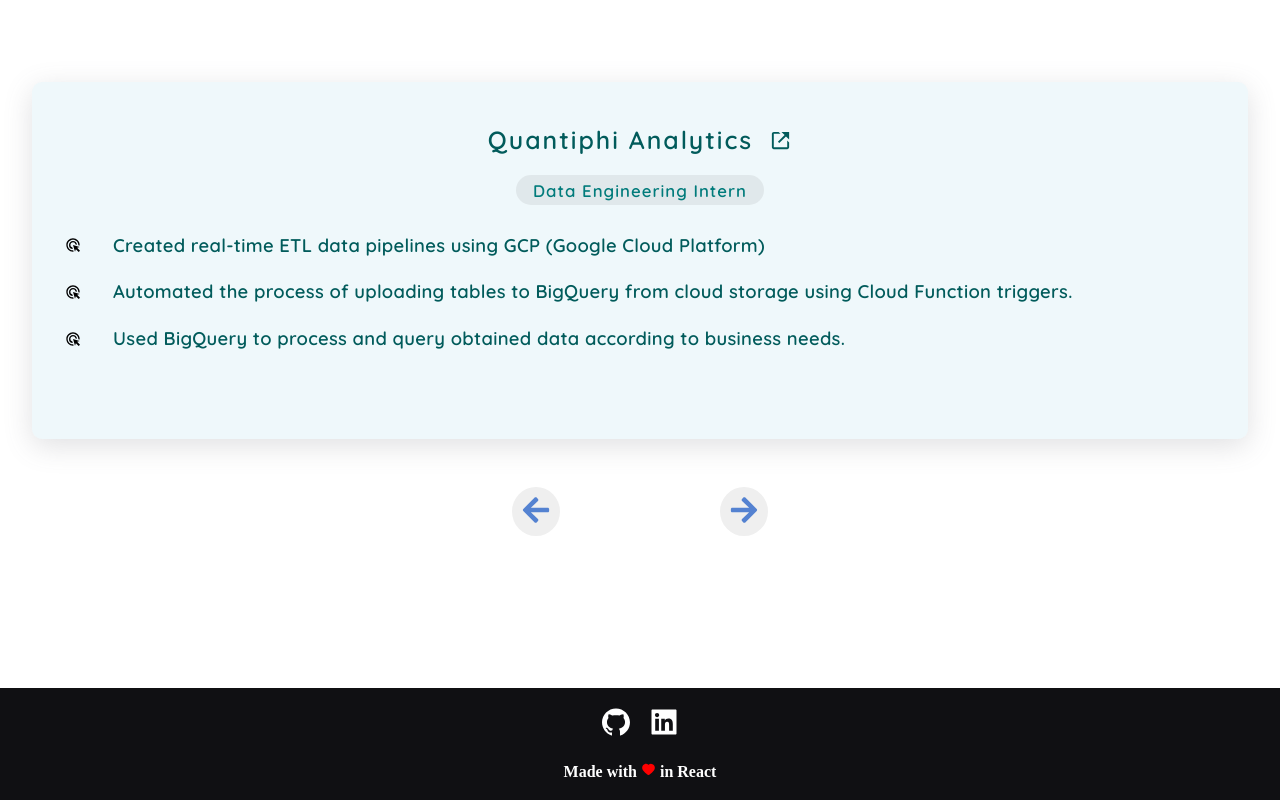
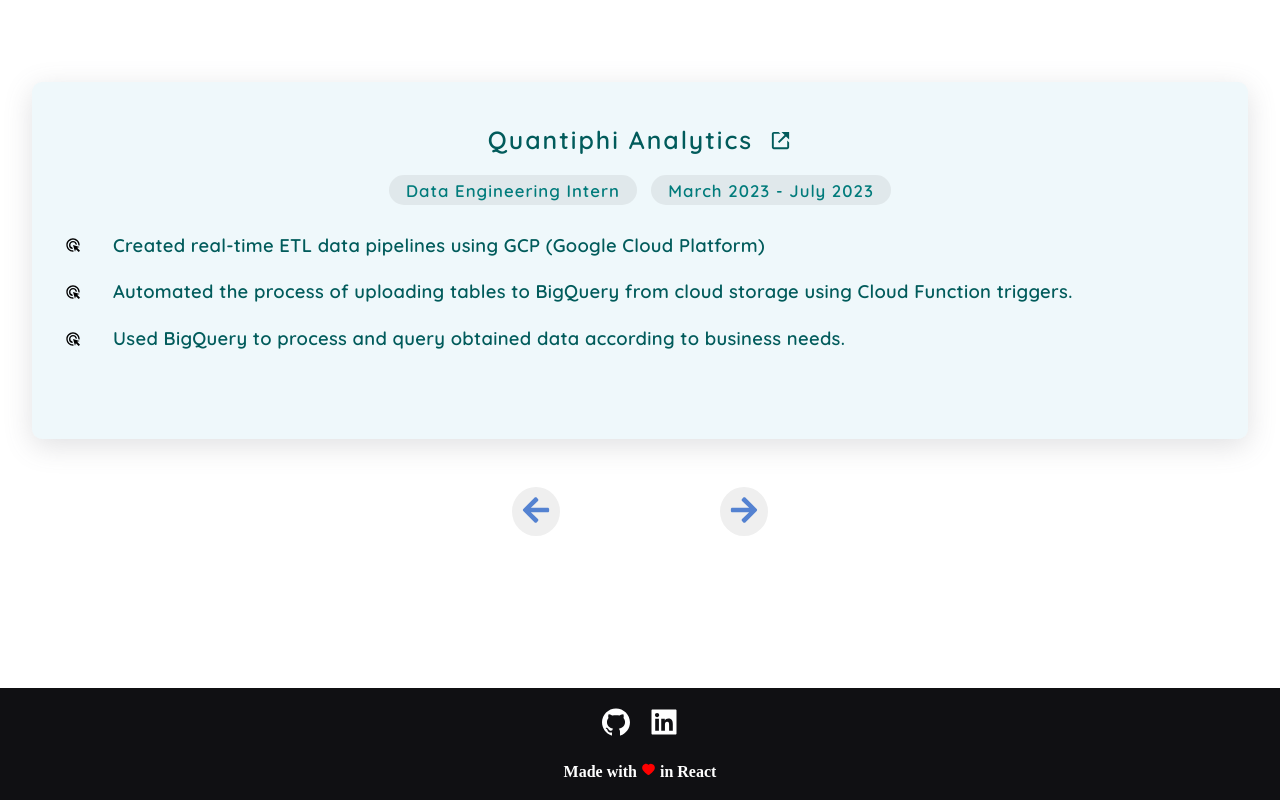
Before and after one commit to AryamanMishra/Portfolio-Website, a React (Create React App) app: page / in a window 1280 px wide. Shown: the part 837-1637 px from the top of the page. Built offline with nearby package versions, Linux system fonts and the light colour scheme.

Commit message:
updated home page

```diff
--- a/src/components/Home/Experience.js
+++ b/src/components/Home/Experience.js
@@ -56,6 +56,7 @@ const Experience = ()=> {
                     </div>
                     <div className="exp-title-div">
                         <h4>{title}</h4>
+                        <h4>{tenor}</h4>
                     </div>
 
                     {/* <p style={{textAlign:'center'}}>{tenor}</p> */}
--- a/src/styles/Home.css
+++ b/src/styles/Home.css
@@ -146,11 +146,6 @@
     font-size: 1.55em;
 }
 
-.exp-title-div {
-    display: flex;
-    align-items: center;
-    justify-content: center;
-}
 
 .exp-name-div {
     display: flex;
@@ -158,6 +153,14 @@
     gap: 1em;
     justify-content: center;
     margin-bottom: 0.15em;
+}
+
+
+.exp-title-div {
+    display: flex;
+    align-items: center;
+    justify-content: center;
+    gap: 0.5em;
 }
 
 .exp-title-div h4 {
```
